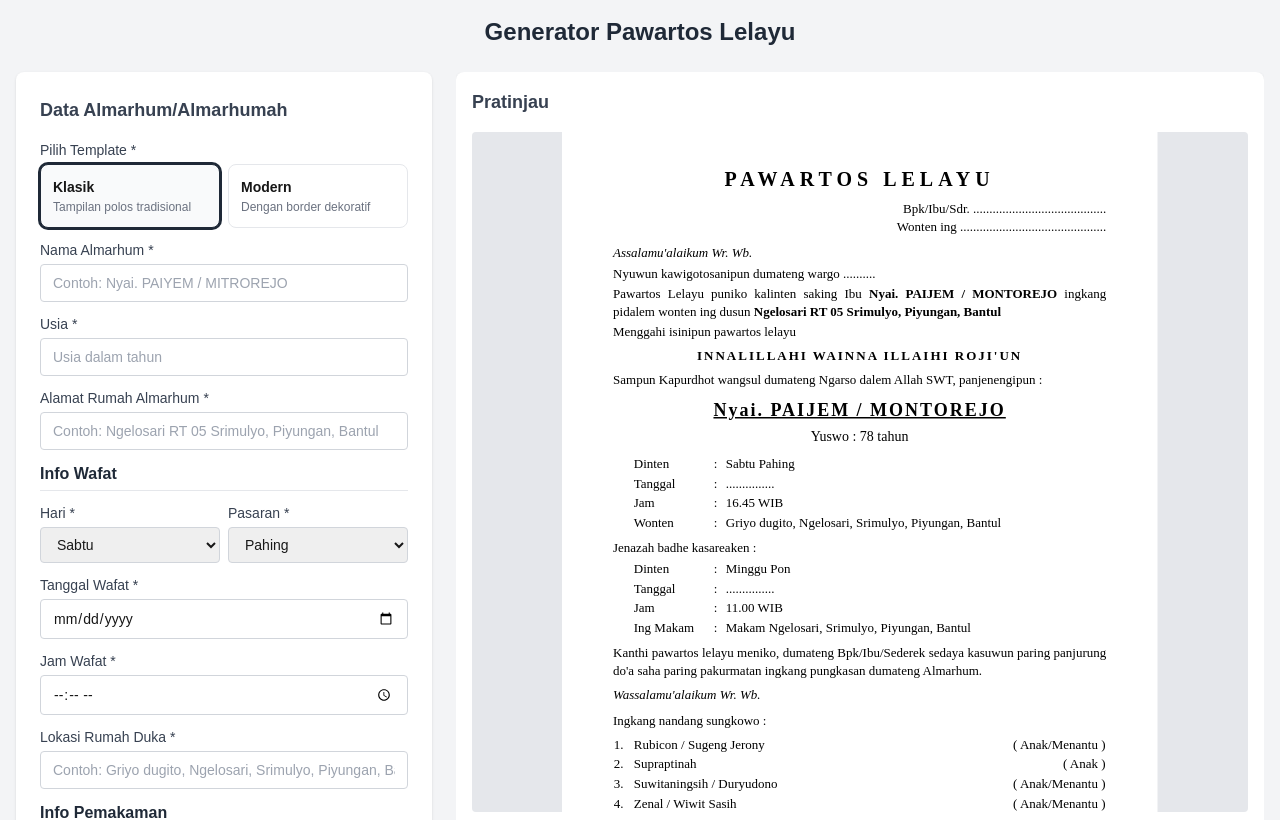
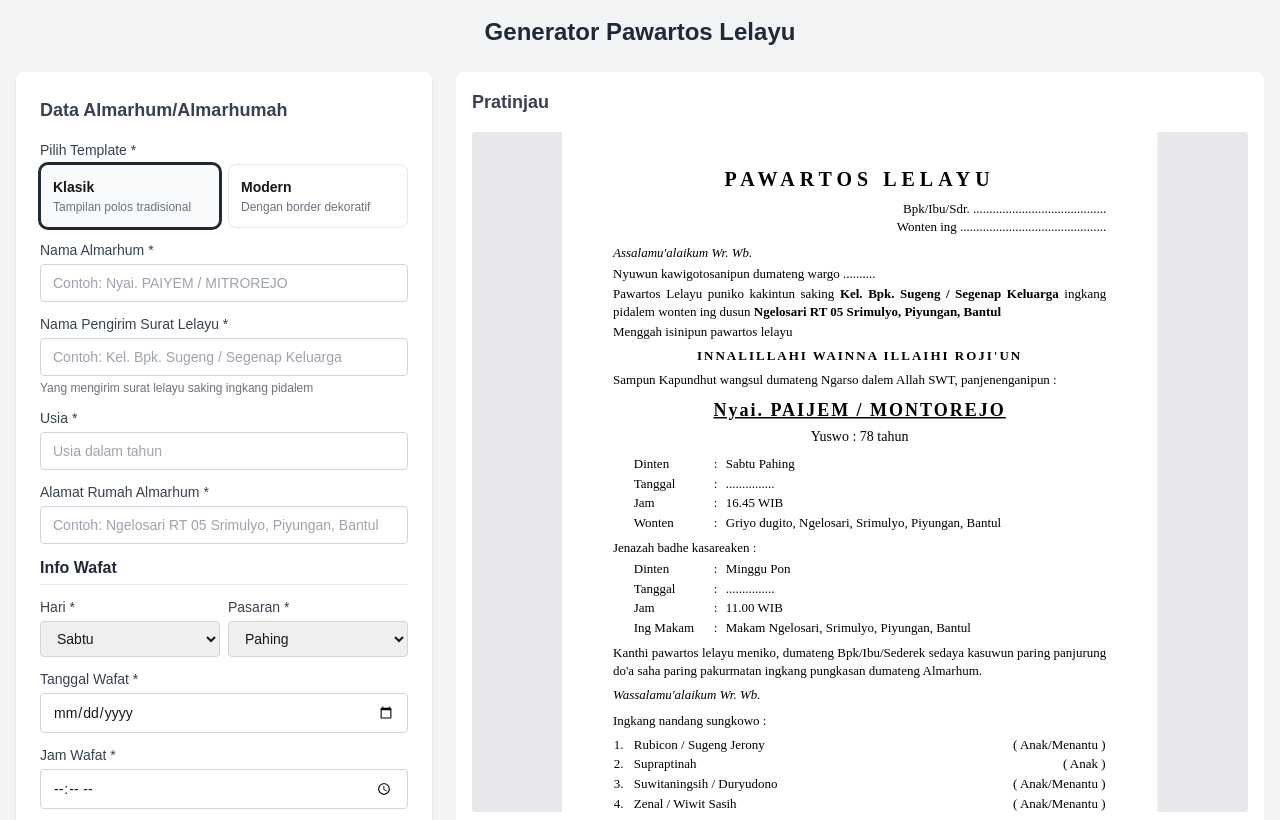
Before and after one commit to ardantus/undangan-lelayu, a Next.js app: page / in a window 1280 px wide. Shown: the top 820 px of the page. Built offline with nearby package versions, Linux system fonts and the light colour scheme.

Commit message:
menambahkan nama pengirim

```diff
--- a/src/app/api/undangan/route.ts
+++ b/src/app/api/undangan/route.ts
@@ -9,7 +9,7 @@ export async function POST(req: NextRequest) {
 
     // Validate required fields
     const required = [
-      "nama", "usia", "alamatRumah",
+      "nama", "namaPengirim", "usia", "alamatRumah",
       "hari", "pasaran", "tanggal", "jam", "lokasiDuka",
       "hariMakam", "pasaranMakam", "tanggalMakam", "jamMakam", "lokasiMakam",
     ] as const;
@@ -42,6 +42,7 @@ export async function POST(req: NextRequest) {
       tanggalMakam: String(body.tanggalMakam),
       jamMakam: String(body.jamMakam),
       lokasiMakam: String(body.lokasiMakam),
+      namaPengirim: body.namaPengirim ? String(body.namaPengirim) : undefined,
       keluarga: Array.isArray(body.keluarga) ? body.keluarga : [],
       template: body.template === "modern" ? "modern" : "klasik",
       createdAt: new Date().toISOString(),
--- a/src/app/page.tsx
+++ b/src/app/page.tsx
@@ -18,6 +18,7 @@ const HARI = ["Senin", "Selasa", "Rabu", "Kamis", "Jumat", "Sabtu", "Minggu"];
 
 interface FormState {
   nama: string;
+  namaPengirim: string;
   usia: string;
   alamatRumah: string;
   hari: string;
@@ -35,6 +36,7 @@ interface FormState {
 
 const emptyForm: FormState = {
   nama: "",
+  namaPengirim: "",
   usia: "",
   alamatRumah: "",
   hari: HARI[5], // Sabtu
@@ -84,6 +86,7 @@ export default function HomePage() {
   const previewData: UndanganData = {
     id: "preview",
     nama: form.nama || "Nyai. PAIJEM / MONTOREJO",
+    namaPengirim: form.namaPengirim || "Kel. Bpk. Sugeng / Segenap Keluarga",
     usia: Number(form.usia) || 78,
     alamatRumah:
       form.alamatRumah ||
@@ -225,6 +228,21 @@ export default function HomePage() {
                     placeholder="Contoh: Nyai. PAIYEM / MITROREJO"
                     className={inputClass}
                   />
+                </div>
+
+                {/* Nama Pengirim */}
+                <div>
+                  <label className={labelClass}>Nama Pengirim Surat Lelayu *</label>
+                  <input
+                    type="text"
+                    name="namaPengirim"
+                    value={form.namaPengirim}
+                    onChange={handleChange}
+                    required
+                    placeholder="Contoh: Kel. Bpk. Sugeng / Segenap Keluarga"
+                    className={inputClass}
+                  />
+                  <p className="text-xs text-gray-500 mt-1">Yang mengirim surat lelayu saking ingkang pidalem</p>
                 </div>
 
                 {/* Usia */}
--- a/src/components/TemplateKlasik.tsx
+++ b/src/components/TemplateKlasik.tsx
@@ -70,16 +70,23 @@ export default function TemplateKlasik({ data, url }: Props) {
           Nyuwun kawigotosanipun dumateng wargo ..........
         </p>
         <p style={{ margin: "0 0 2pt 0", textAlign: "justify" }}>
-          Pawartos Lelayu puniko kalinten saking{" "}
-          {data.usia > 0 && Number(data.usia) >= 0 ? (
-            data.nama.toLowerCase().startsWith("ny") ||
-              data.nama.toLowerCase().startsWith("ibu") ? "Ibu" : "Bpk"
-          ) : "Bpk/Ibu"}{" "}
-          <strong>{data.nama}</strong> ingkang pidalem wonten ing dusun{" "}
+          Pawartos Lelayu puniko kakintun saking{" "}
+          {data.namaPengirim ? (
+            <strong>{data.namaPengirim}</strong>
+          ) : (
+            <>
+              {data.usia > 0 && Number(data.usia) >= 0 ? (
+                data.nama.toLowerCase().startsWith("ny") ||
+                  data.nama.toLowerCase().startsWith("ibu") ? "Ibu" : "Bpk"
+              ) : "Bpk/Ibu"}{" "}
+              <strong>{data.nama}</strong>
+            </>
+          )}{" "}
+          ingkang pidalem wonten ing dusun{" "}
           <strong>{data.alamatRumah || ".............................................."}</strong>
         </p>
         <p style={{ margin: "0 0 2pt 0" }}>
-          Menggahi isinipun pawartos lelayu
+          Menggah isinipun pawartos lelayu
         </p>
       </div>
 
@@ -96,10 +103,10 @@ export default function TemplateKlasik({ data, url }: Props) {
         INNALILLAHI WAINNA ILLAIHI ROJI&apos;UN
       </div>
 
-      {/* ===== KALIMAT KAPURDHOT ===== */}
+      {/* ===== KALIMAT KAPUNDHUT ===== */}
       <p style={{ margin: "4pt 0", textAlign: "justify" }}>
-        Sampun Kapurdhot wangsul dumateng Ngarso dalem Allah SWT,
-        panjenengipun :
+        Sampun Kapundhut wangsul dumateng Ngarso dalem Allah SWT,
+        panjenenganipun :
       </p>
 
       {/* ===== NAMA ALMARHUM ===== */}
--- a/src/components/TemplateModern.tsx
+++ b/src/components/TemplateModern.tsx
@@ -120,16 +120,23 @@ export default function TemplateModern({ data, url }: Props) {
                         Nyuwun kawigotosanipun dumateng wargo ..........
                     </p>
                     <p style={{ margin: "0 0 2pt 0", textAlign: "justify" }}>
-                        Pawartos Lelayu puniko kalinten saking{" "}
-                        {data.usia > 0 && Number(data.usia) >= 0 ? (
-                            data.nama.toLowerCase().startsWith("ny") ||
-                                data.nama.toLowerCase().startsWith("ibu") ? "Ibu" : "Bpk"
-                        ) : "Bpk/Ibu"}{" "}
-                        <strong>{data.nama}</strong> ingkang pidalem wonten ing dusun{" "}
+                        Pawartos Lelayu puniko kakintun saking{" "}
+                        {data.namaPengirim ? (
+                            <strong>{data.namaPengirim}</strong>
+                        ) : (
+                            <>
+                                {data.usia > 0 && Number(data.usia) >= 0 ? (
+                                    data.nama.toLowerCase().startsWith("ny") ||
+                                        data.nama.toLowerCase().startsWith("ibu") ? "Ibu" : "Bpk"
+                                ) : "Bpk/Ibu"}{" "}
+                                <strong>{data.nama}</strong>
+                            </>
+                        )}{" "}
+                        ingkang pidalem wonten ing dusun{" "}
                         <strong>{data.alamatRumah || ".............................................."}</strong>
                     </p>
                     <p style={{ margin: "0 0 2pt 0" }}>
-                        Menggahi isinipun pawartos lelayu
+                        Menggah isinipun pawartos lelayu
                     </p>
                 </div>
 
@@ -155,10 +162,10 @@ export default function TemplateModern({ data, url }: Props) {
                     </p>
                 </div>
 
-                {/* ===== KALIMAT KAPURDHOT ===== */}
+                {/* ===== KALIMAT KAPUNDHUT ===== */}
                 <p style={{ margin: "4pt 0", textAlign: "justify" }}>
-                    Sampun Kapurdhot wangsul dumateng Ngarso dalem Allah SWT,
-                    panjenengipun :
+                    Sampun Kapundhut wangsul dumateng Ngarso dalem Allah SWT,
+                    panjenenganipun :
                 </p>
 
                 {/* ===== NAMA ALMARHUM ===== */}
--- a/src/lib/types.ts
+++ b/src/lib/types.ts
@@ -6,6 +6,7 @@ export interface KeluargaEntry {
 export interface UndanganData {
   id: string;
   nama: string;
+  namaPengirim?: string; // Nama yang mengirim surat
   usia: number;
   alamatRumah: string;   // Alamat lengkap almarhum (dusun, RT/RW, desa, kec, kab)
   // Info wafat
```
